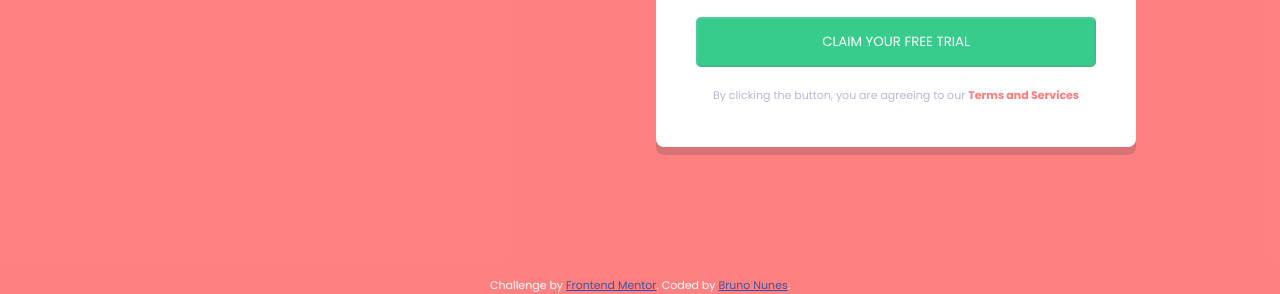
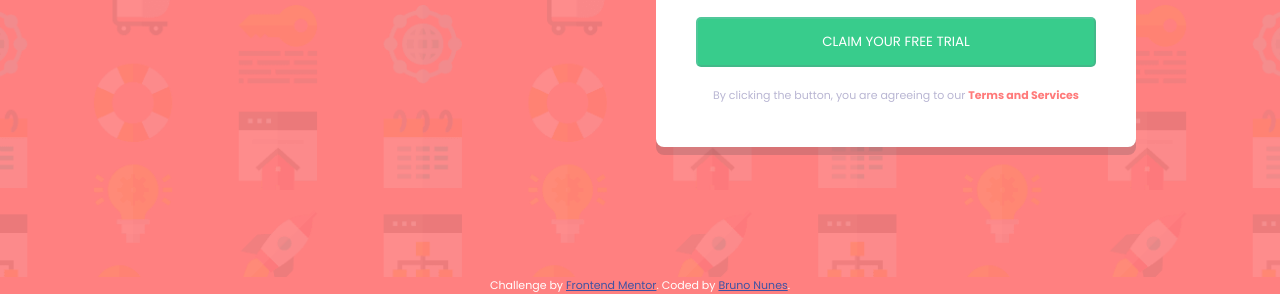
Before and after one commit to Bruno-Nunes17/projects-for-training, a plain HTML site: page index.html in a window 1280 px wide. Shown: the part 506-800 px from the top of the page. Drawn offline with Linux system fonts and the light colour scheme.

Commit message:
consertado o erro do background

```diff
--- a/src/css/estilo.css
+++ b/src/css/estilo.css
@@ -36,7 +36,7 @@ fieldset {
 }
 .plano-de-fundo{
     position: relative;
-    background-image: url(../images/bg-intro-desktop.png);
+    background-image: url(../images/bg.png);
     background-size: cover;
     background-position: center center;
 
```
